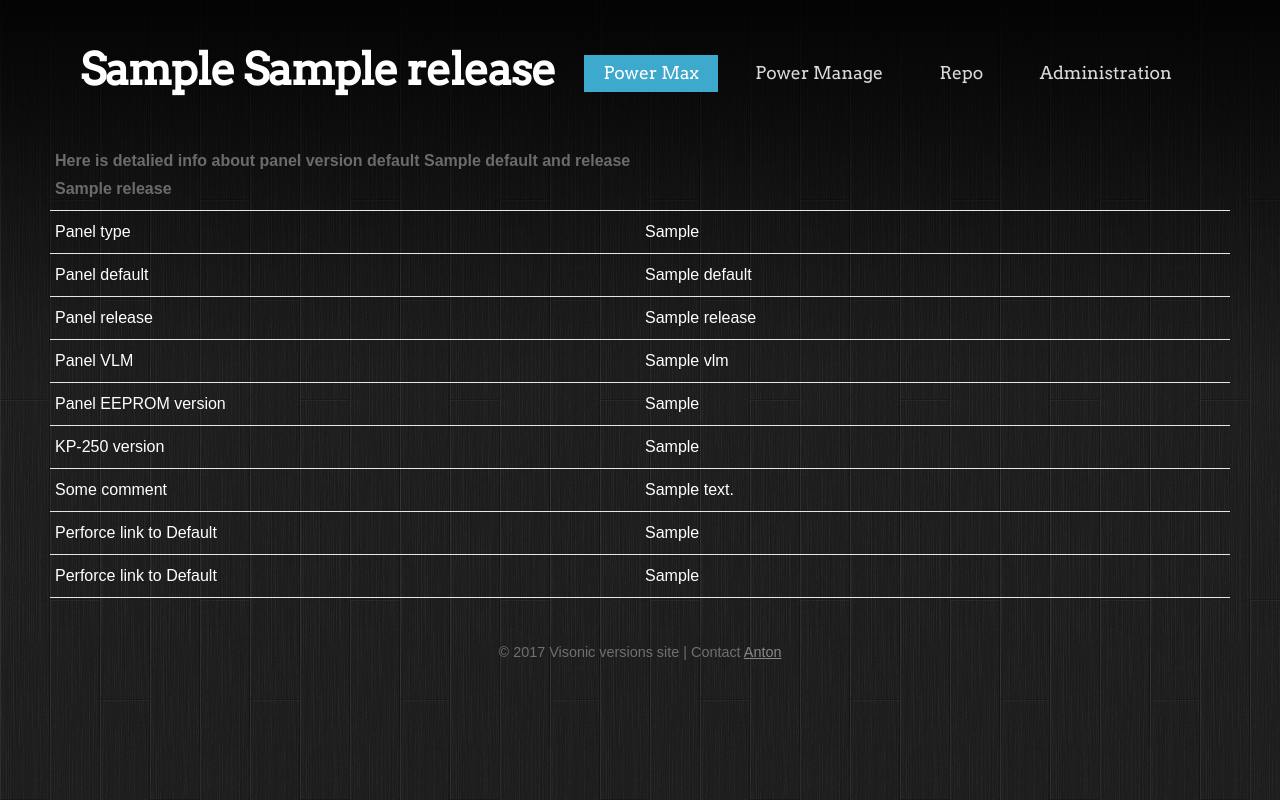
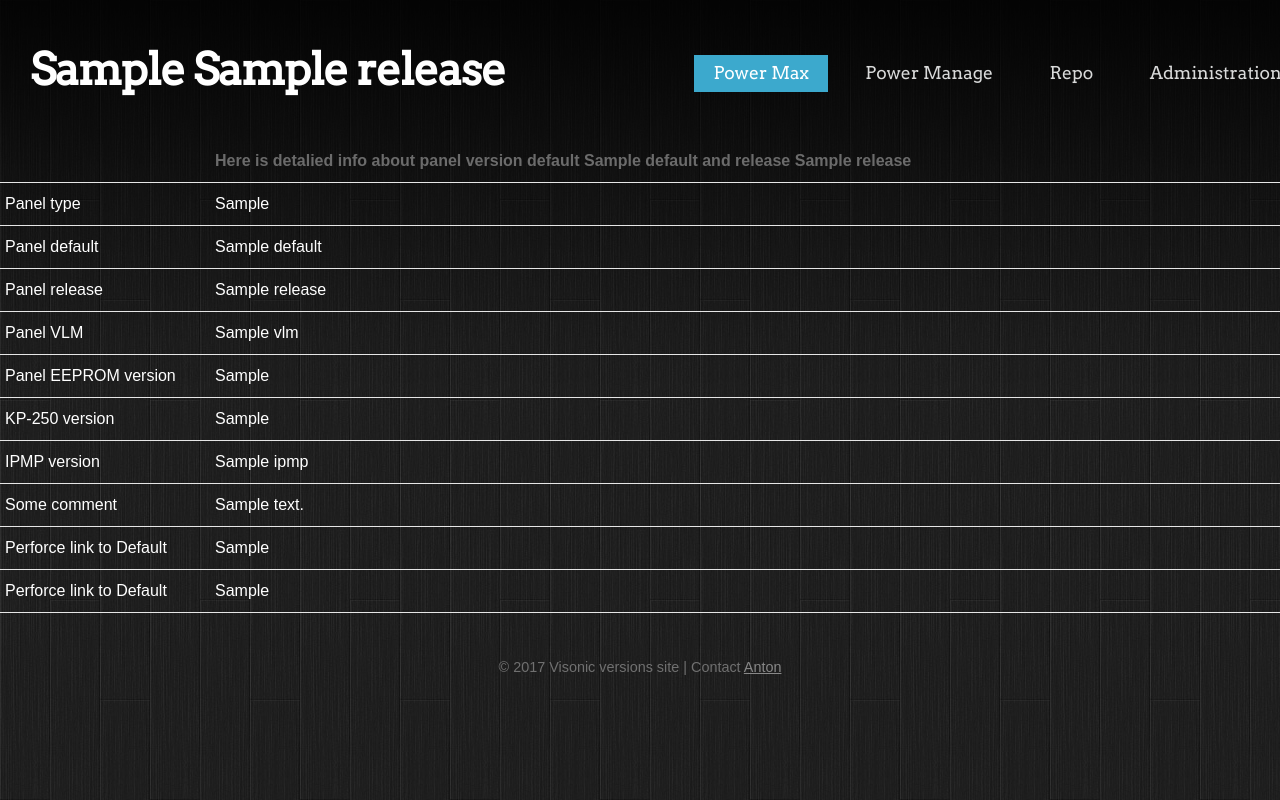
Before and after one commit to jnt2007/version_site, a Django app: template templates/Panel_version_details.html in a window 1280 px wide; the page is wider, and only the part inside the window is pictured. Run offline with Django 3.2, Linux system fonts and the light colour scheme; the template is opened without the code that fills it: most values are stand-ins (such as "Sample title", 1, 10 or a date in 2020); data that the repository does not hold is empty.

Commit message:
Add IPMP version

```diff
--- a/static/css/style.css
+++ b/static/css/style.css
@@ -158,7 +158,7 @@ ul {
 	position: relative;
 	padding: 30px;
 	height: 80px;
-	width: 1120px;
+	width: 80%;
 }
 
 #logo {
@@ -184,7 +184,7 @@ ul {
 	position: relative;
 	padding: 0px;
 	/*margin: 30px 0 0 0;*/
-	width: 1180px;
+	width: 100%;
 	color: #6b6b6b;
 }
 
@@ -248,7 +248,7 @@ ul {
 
 #outer {
 	position: relative;
-	width: 1180px;
+	width: 1600px;
 	margin: 0 auto;
 }
 
@@ -328,6 +328,10 @@ ul {
 	text-align: left;
 }
 
+.table__cell_attrs {
+	width: 200px;
+}
+
 .b-table__cell_col1 {
 	width: 60px;
 }
--- a/templates/Panel_version_details.html
+++ b/templates/Panel_version_details.html
@@ -8,9 +8,9 @@
     <div id="main">
         <div class="b-table">
             <div class="b-table__row">
+                <div class="b-table__cell b-table__cell_type_header table__cell_panel_details table__cell_attrs"></div>
                 <div class="b-table__cell b-table__cell_type_header table__cell_panel_details">Here is detalied info
                     about panel version default {{ version.default }} and release {{ version.release }}</div>
-                <div class="b-table__cell b-table__cell_type_header table__cell_panel_details"></div>
             </div>
             <div class="b-table__row" href="">
                 <div class="b-table__cell table__cell_stats table__cell_panel_details">
@@ -62,6 +62,14 @@
             </div>
             <div class="b-table__row" href="">
                 <div class="b-table__cell table__cell_stats table__cell_panel_details">
+                    IPMP version
+                </div>
+                <div class="b-table__cell table__cell_stats table__cell_panel_details">
+                    {{ result.ipmp }}
+                </div>
+            </div>
+            <div class="b-table__row" href="">
+                <div class="b-table__cell table__cell_stats table__cell_panel_details">
                     Some comment
                 </div>
                 <div class="b-table__cell table__cell_stats table__cell_panel_details">
--- a/templates/Power_master.html
+++ b/templates/Power_master.html
@@ -17,6 +17,7 @@
                     <div class="b-table__cell">EEPROM</div>
                     <div class="b-table__cell">Plink</div>
                     <div class="b-table__cell">KP250</div>
+                    <div class="b-table__cell">IPMP</div>
                     <div class="b-table__cell">Comment</div>
                 </div>
             </div>
@@ -50,6 +51,9 @@
                             {{ version.kp_250.version }}
                         </div>
                         <div class="b-table__cell table__cell_stats">
+                            {{ version.ipmp.version }}
+                        </div>
+                        <div class="b-table__cell table__cell_stats">
                             {{ version.comment|slice:":25" }}
                         </div>
                     </a>
--- a/version_site/settings.py
+++ b/version_site/settings.py
@@ -25,7 +25,7 @@ SECRET_KEY = 'ywshra@oox9x3y&fifm@zc*61ugrma9h!-4hfh+d#ytbrm$5ea'
 # SECURITY WARNING: don't run with debug turned on in production!
 DEBUG = True
 
-ALLOWED_HOSTS = [u'10.51.110.10', u'localhost']
+ALLOWED_HOSTS = [u'10.51.110.10', u'localhost', u'0.0.0.0']
 
 
 # Application definition
```
Also changed, not shown: dashboard/admin.py (+10 -7 lines), dashboard/models.py (+10 -0 lines), dashboard/migrations/0009_auto_20170928_1349.py (added).
